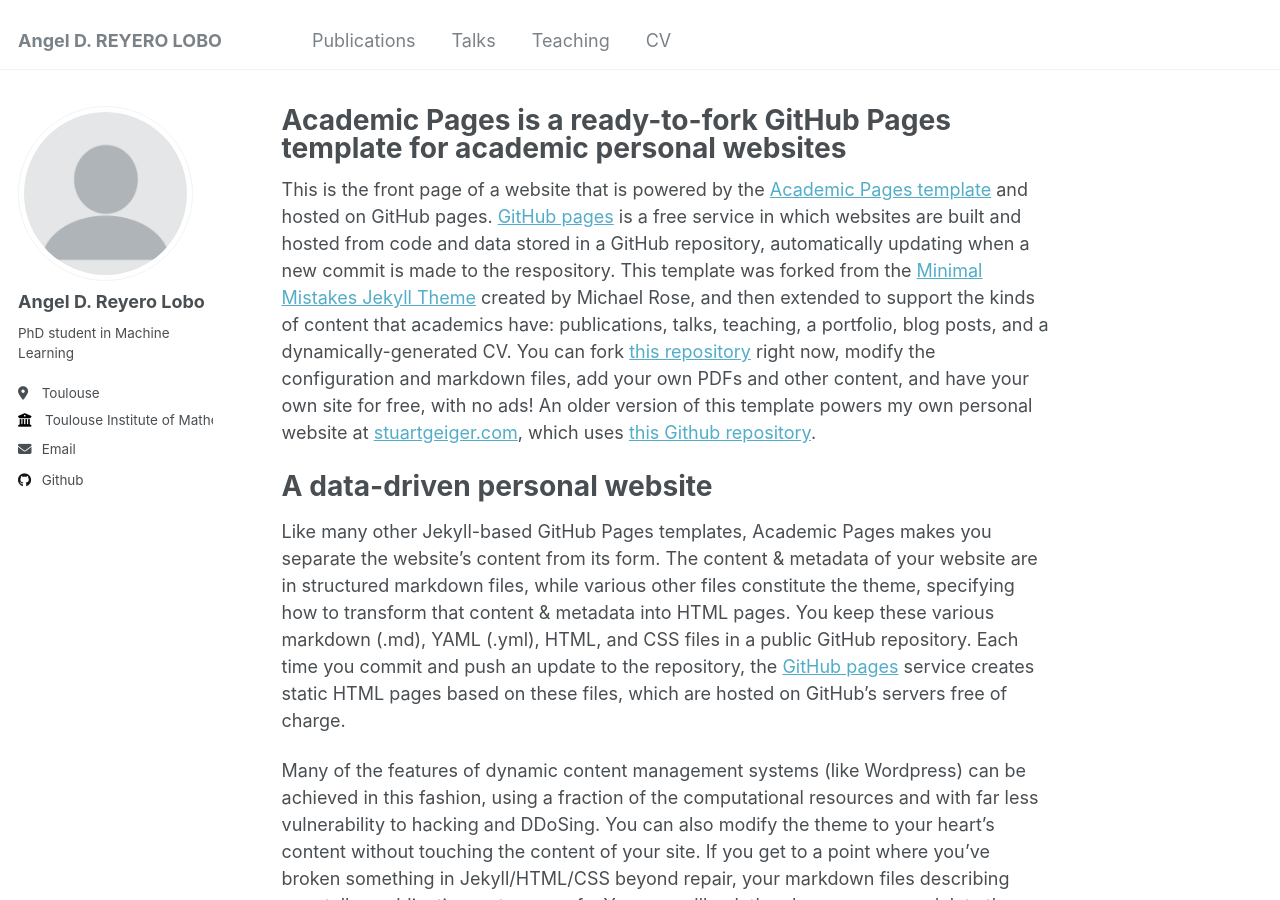
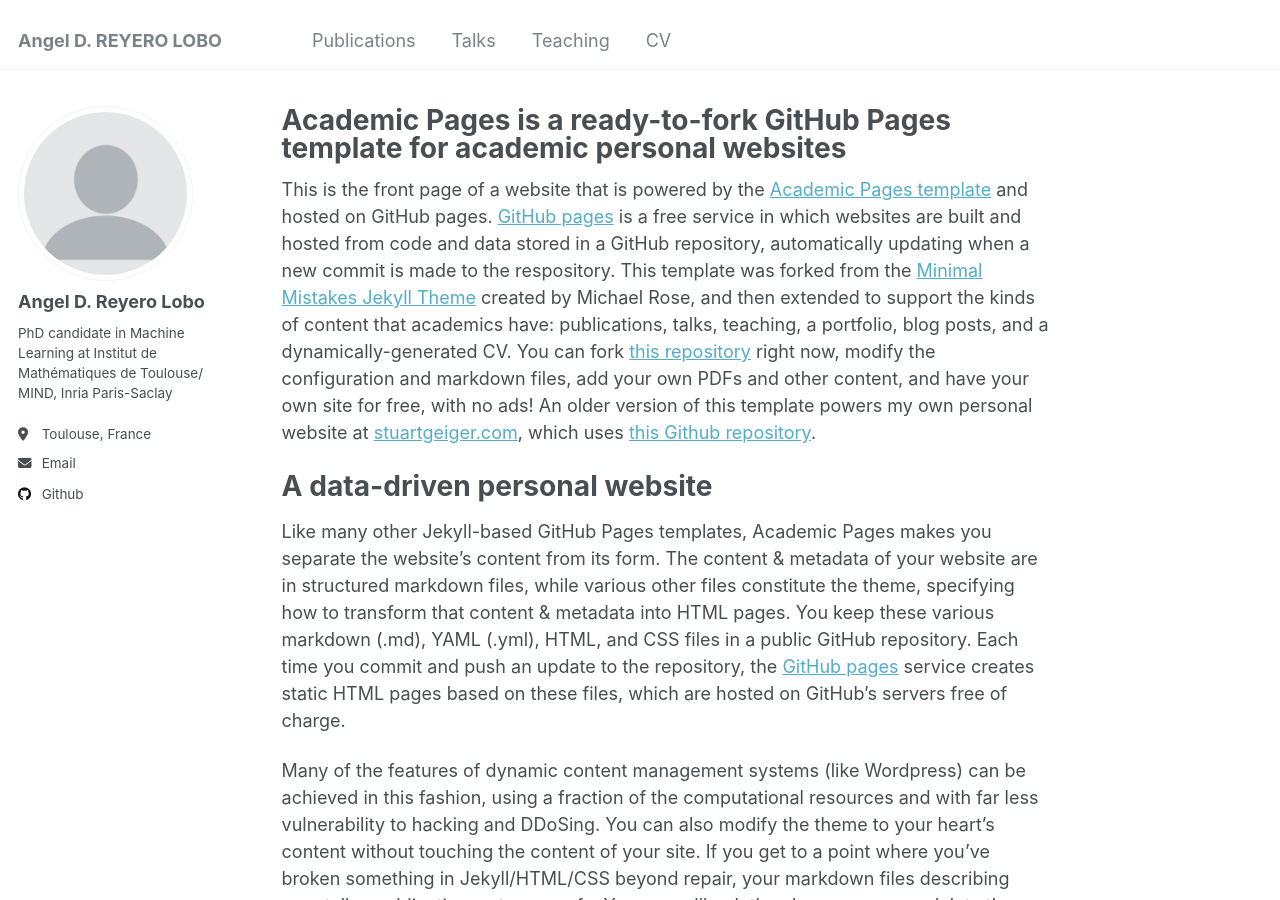
Before and after one commit to AngelReyero/AngelReyero.github.io, a Jekyll site: the page built from _pages/about.md, in a window 1280 px wide and 900 px high. Built offline with Jekyll 4.4.1, drawn with Linux system fonts in a browser that asks for light colours.

Commit message:
Update _config.yml

```diff
--- a/_config.yml
+++ b/_config.yml
@@ -24,9 +24,9 @@ author:
   avatar           : "profile.png"
   name             : "Angel D. Reyero Lobo"
   pronouns         : # example: "she/her"
-  bio              : "PhD student in Machine Learning"
-  location         : "Toulouse"
-  employer         : "Toulouse Institute of Mathematics and Inria Paris-Saclay"
+  bio              : "PhD candidate in Machine Learning at Institut de Mathématiques de Toulouse/ MIND, Inria Paris-Saclay "
+  location         : "Toulouse, France"
+  employer         : #"Toulouse Institute of Mathematics and Inria Paris-Saclay"
   uri              : # URL
   email            : "angel.reyero-lobo@inria.fr"
 
```
